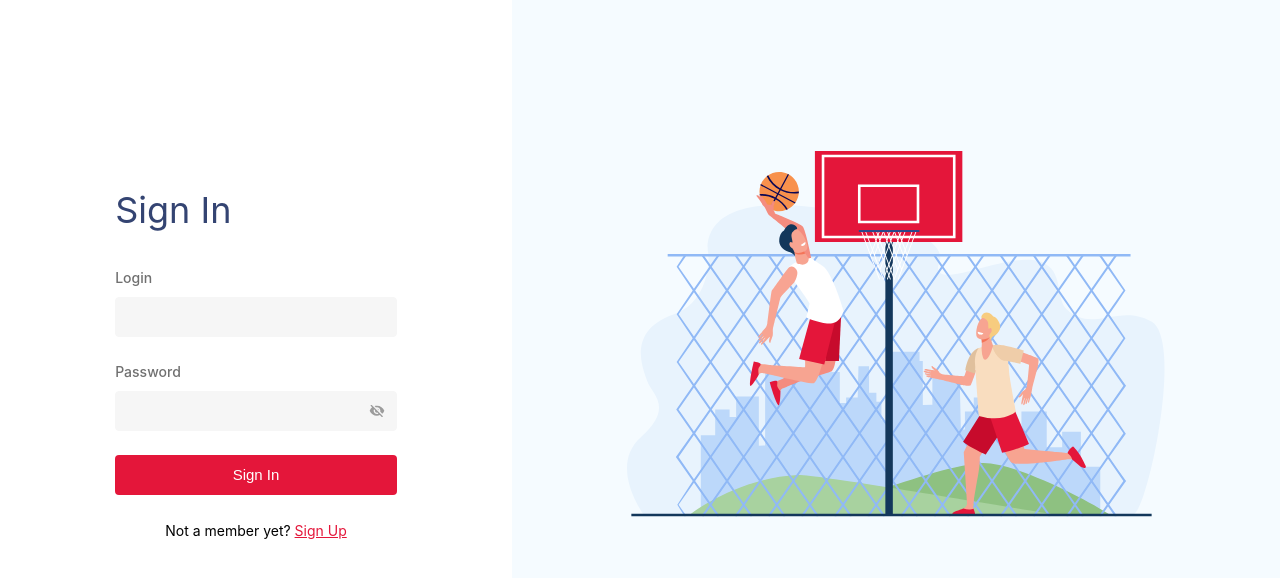
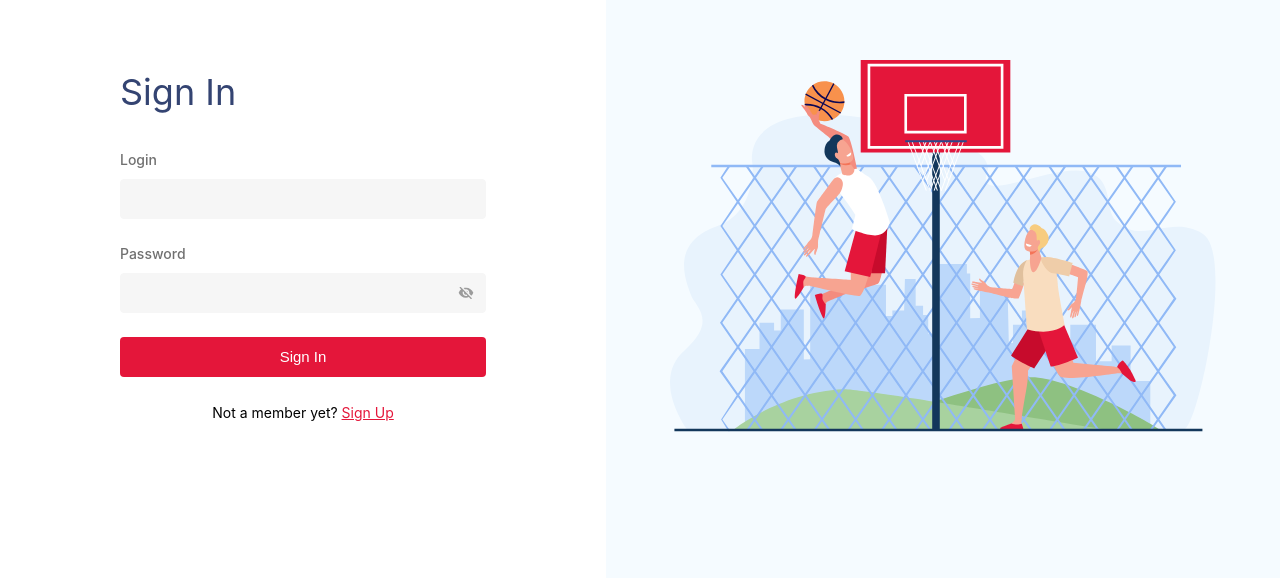
Before and after one commit to valeriagodfrey/dex-test-basketball, a React (Create React App) app: page /authorization in a window 1280 px wide. Shown: the part 154-732 px from the top of the page. Built offline with nearby package versions, Linux system fonts and the light colour scheme.

Commit message:
Adaptive for autohoriation

```diff
--- a/src/core/theme/media.ts
+++ b/src/core/theme/media.ts
@@ -1 +1,7 @@
-export const media = {};
+export const mediaWidths = {
+  desktop: 1024,
+};
+
+export const media = {
+  desktop: `@media screen and (min-width: ${mediaWidths.desktop + 1}px)`,
+};
--- a/src/pages/authorization/Authorization.tsx
+++ b/src/pages/authorization/Authorization.tsx
@@ -4,6 +4,7 @@ import { useDispatch } from "react-redux";
 import styled from "styled-components";
 
 import authImg from "../../assets/icons/auth_img.svg";
+import { media } from "../../core/theme/media";
 import { fetchAuthorization } from "../../modules/authorization/authorizationThunk";
 import { Button } from "../../ui/button/Button";
 import { Input } from "../../ui/input/Input";
@@ -29,7 +30,7 @@ export const Authorization = () => {
     <WrapperContainer>
       <FormContainer>
         <Form onSubmit={handleSubmit(onSubmit)}>
-          <Label onClick={notify}>Sign In</Label>
+          <Title onClick={notify}>Sign In</Title>
           <InputContainer>
             <Input
               label="Login"
@@ -60,44 +61,61 @@ export const Authorization = () => {
   );
 };
 const WrapperContainer = styled.div`
+  min-height: 100vh;
+  display: grid;
+  grid-template-columns: 1fr;
+  ${media.desktop} {
+    grid-template-columns: 606px 1fr;
+  }
+`;
+
+const FormContainer = styled.div`
   display: flex;
-  min-height: 100vh;
+  justify-content: center;
+  align-items: center;
+  padding: 24px;
 `;
+
 const Form = styled.form`
-  background-color: ${({ theme }) => theme.colors.white};
   display: flex;
   flex-direction: column;
-  margin: 340px auto 334px;
-  width: 55%;
+  width: 100%;
+  max-width: 366px;
 `;
-const FormContainer = styled.div`
-  display: flex;
-  width: 40%;
+
+const ImageContainer = styled.div`
+  justify-content: center;
   align-items: center;
-  height: min-content;
+  background-color: ${({ theme }) => theme.colors.lightBlue};
+  padding: 0 64px;
+
+  display: none;
+  ${media.desktop} {
+    display: flex;
+  }
 `;
-const ImageContainer = styled.div`
-  display: flex;
-  flex-direction: column;
-  width: 60%;
-  background-color: ${({ theme }) => theme.colors.lightBlue};
+
+const Img = styled.img`
+  width: 100%;
+  max-width: 606px;
 `;
-const Img = styled.img`
-  width: 70%;
-  margin-left: auto;
-  margin-right: auto;
-  margin-top: 305px;
-`;
-const Label = styled.div`
+
+const Title = styled.div`
   margin-bottom: 32px;
   font-size: 36px;
   line-height: 49px;
   color: ${({ theme }) => theme.colors.blue};
-  margin-right: auto;
+
+  text-align: center;
+  ${media.desktop} {
+    text-align: left;
+  }
 `;
+
 const InputContainer = styled.div`
   margin-bottom: 24px;
 `;
+
 const Caption = styled.div`
   font-size: 14px;
   line-height: 24px;
```
